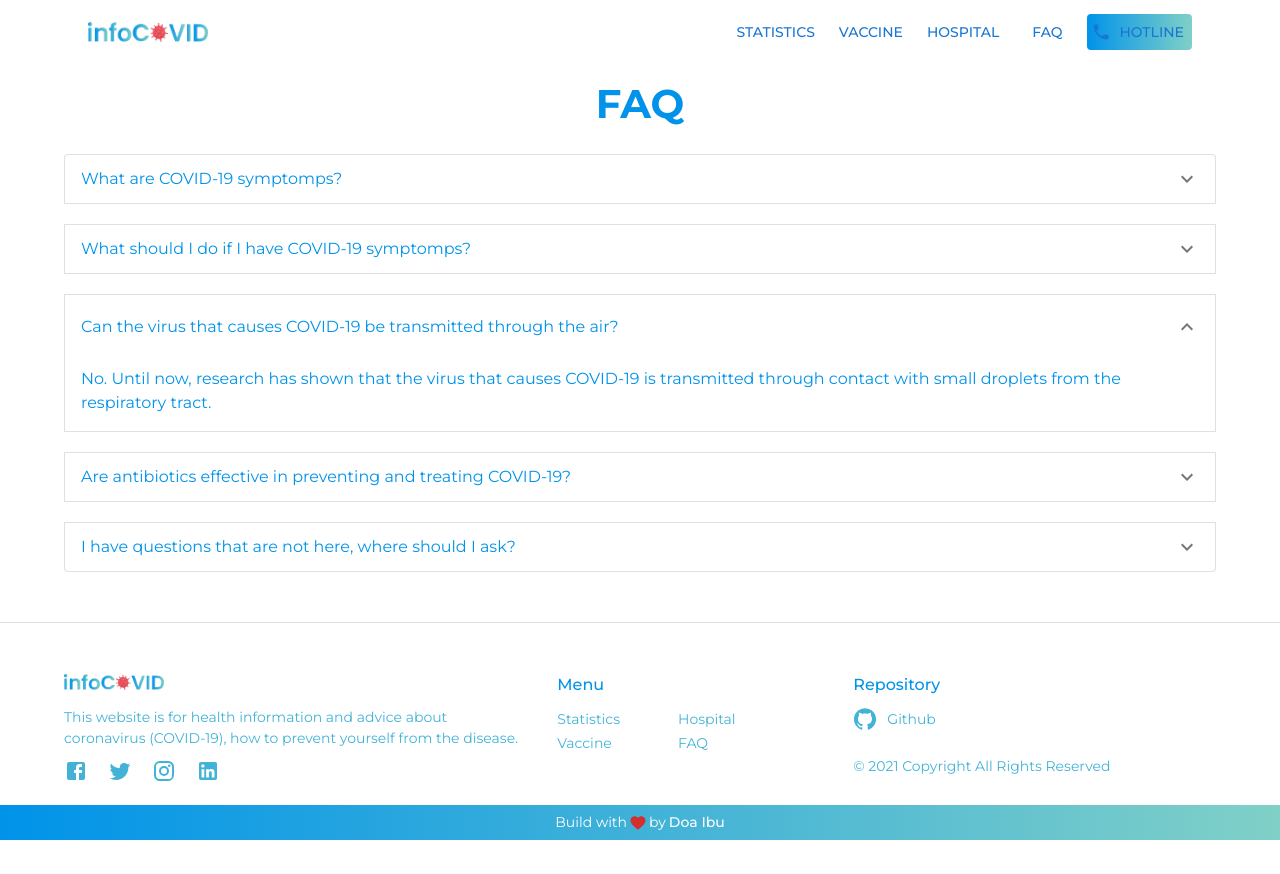
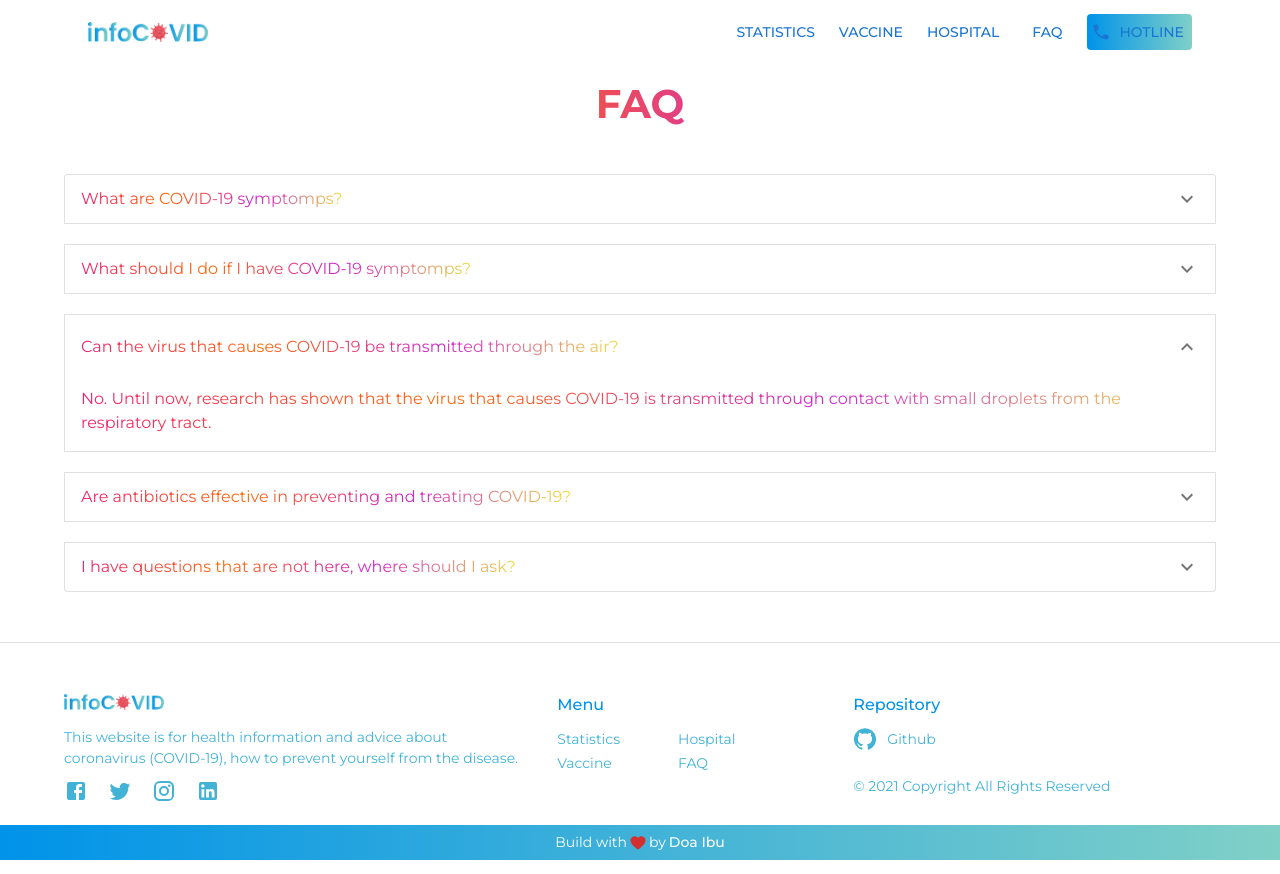
Before and after one commit to niceDeve/info-covid, a Next.js app: page /faq in a window 1280 px wide. Both pictures are taken after a click on the button 640 px from the left and 319 px from the top of the page. Built offline with nearby package versions, Linux system fonts and the light colour scheme.

Commit message:
testing text gradient 2

```diff
--- a/components/Accordion/Accordion.js
+++ b/components/Accordion/Accordion.js
@@ -45,7 +45,7 @@ export default function MyAccordion() {
   };
 
   return (
-    <div style={{backgroundImage:'../public/bg.svg'}}>
+    <div>
       {faq.map(({ question, answer }, idx) => (
         <Accordion
           expanded={expanded === `${idx}`}
@@ -59,10 +59,10 @@ export default function MyAccordion() {
             aria-controls={`${idx}-content`}
             id={`${idx}-header`}
             style={{ borderColor: 'none' }}>
-            <Typography className={classes.blueText}>{question}</Typography>
+            <Typography className="textGradient">{question}</Typography>
           </AccordionSummary>
           <AccordionDetails>
-            <Typography className={classes.blueText}>{answer}</Typography>
+            <Typography className="textGradient">{answer}</Typography>
           </AccordionDetails>
         </Accordion>
       ))}
--- a/pages/faq.js
+++ b/pages/faq.js
@@ -13,7 +13,7 @@ export default function Faq() {
         <title>FAQ</title>
       </Head>
       <Container maxWidth='lg'>
-        <h2 className={classes.title}>FAQ</h2>
+        <h2 className="title textGradient">FAQ</h2>
         <MyFaq />
       </Container>
     </div>
```
